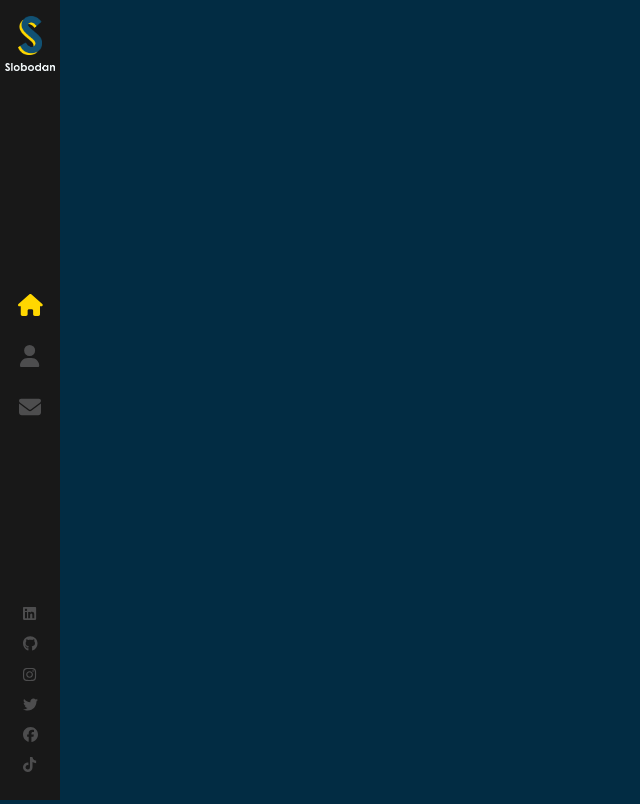
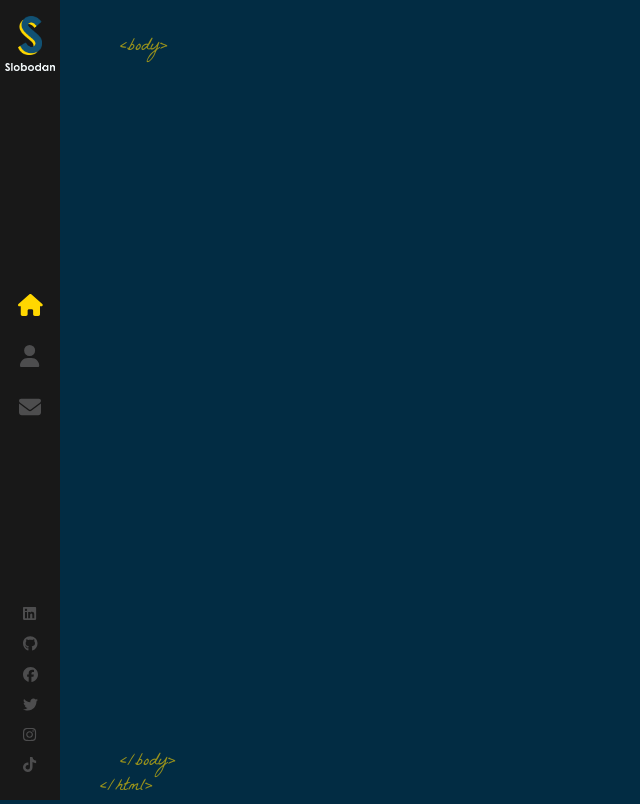
Before and after one commit to ajfm88/react-portfolio, a React (Create React App) app: page / in a window 1280 px wide. Shown: the whole page, without its empty margins (0-640 px from the left). Built offline with nearby package versions, Linux system fonts and the light colour scheme.

Commit message:
Building the site layout

```diff
--- a/src/components/Layout/index.js
+++ b/src/components/Layout/index.js
@@ -1,12 +1,23 @@
-import Sidebar from '../Sidebar';
+import { Outlet } from 'react-router-dom'
+import Sidebar from '../Sidebar/'
 import './index.scss'
 
 const Layout = () => {
   return (
-    <>
+    <div className="App">
       <Sidebar />
-    </>
+      <div className="page">
+        <span className="tags top-tags">&lt;body&gt;</span>
+
+        <Outlet />
+        <span className="tags bottom-tags">
+          &lt;/body&gt;
+          <br />
+          <span className="bottom-tag-html">&lt;/html&gt;</span>
+        </span>
+      </div>
+    </div>
   )
 }
 
-export default Layout;
+export default Layout
--- a/src/components/Layout/index.scss
+++ b/src/components/Layout/index.scss
@@ -0,0 +1,24 @@
+.page {
+  width: 100%;
+  height: 100%;
+  position: absolute;
+}
+
+.top-tags {
+  bottom: auto;
+  top: 35px;
+}
+
+.tags {
+  color: #ffd700;
+  opacity: 0.6;
+  position: absolute;
+  bottom: 0;
+  left: 120px;
+  font-size: 18px;
+  font-family: 'La Belle Aurore', cursive;
+}
+
+.bottom-tag-html {
+  margin-left: -20px;
+}
--- a/src/components/Sidebar/index.js
+++ b/src/components/Sidebar/index.js
@@ -56,11 +56,11 @@
         </li>
         <li>
           <a
-            href="https://www.instagram.com/ajfm88"
+            href="https://www.facebook.com/ajfm88"
             rel="noreferrer"
             target="_blank"
           >
-            <FontAwesomeIcon icon={faInstagram} color="#4d4d4e" />
+            <FontAwesomeIcon icon={faFacebook} color="#4d4d4e" />
           </a>
         </li>
         <li>
@@ -74,11 +74,11 @@
         </li>
         <li>
           <a
-            href="https://www.facebook.com/ajfm88"
+            href="https://www.instagram.com/ajfm88"
             rel="noreferrer"
             target="_blank"
           >
-            <FontAwesomeIcon icon={faFacebook} color="#4d4d4e" />
+            <FontAwesomeIcon icon={faInstagram} color="#4d4d4e" />
           </a>
         </li>
         <li>
```
